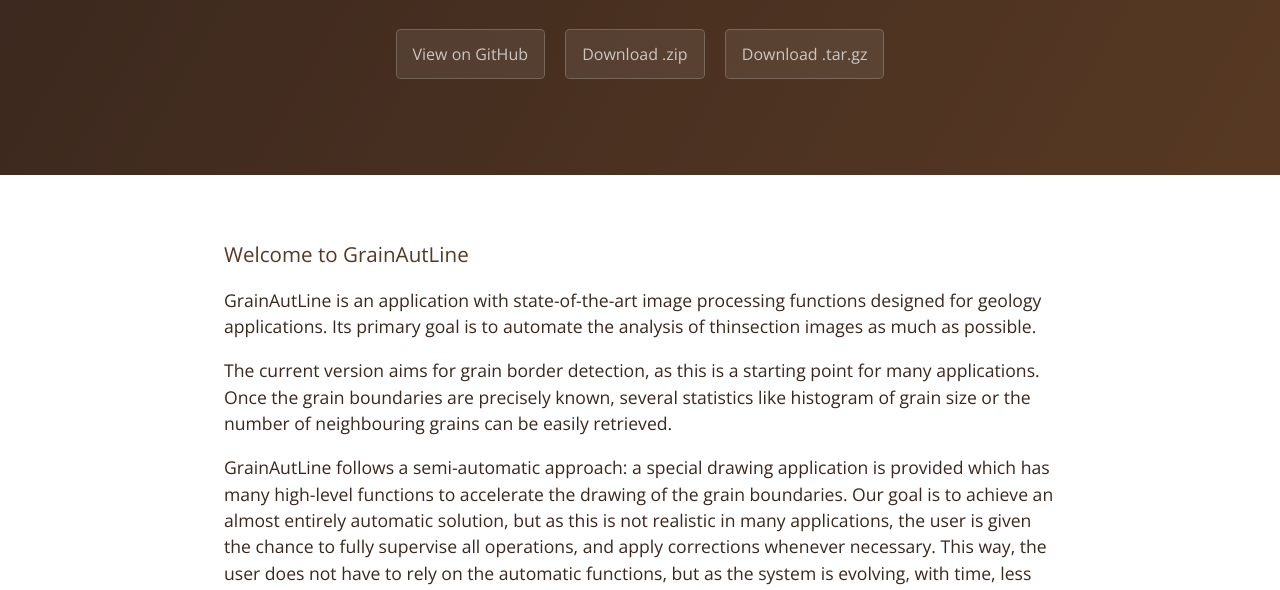
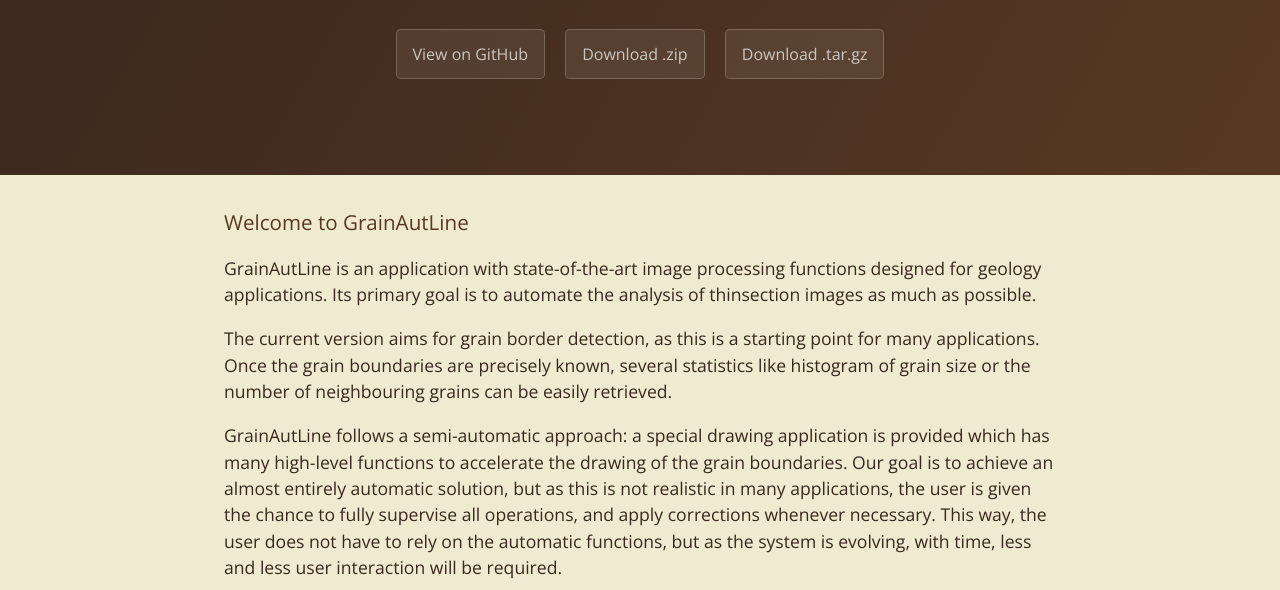
Before and after one commit to bmeaut/grainautline, a plain HTML site: page index.html in a window 1280 px wide. Shown: the part 208-798 px from the top of the page. Drawn offline with nearby package versions, Linux system fonts and the light colour scheme.

Commit message:
set background color

```diff
--- a/stylesheets/stylesheet.css
+++ b/stylesheets/stylesheet.css
@@ -7,6 +7,7 @@ body {
   font-family: "Open Sans", "Helvetica Neue", Helvetica, Arial, sans-serif;
   font-size: 16px;
   line-height: 1.5;
+  background-color: #F0EBD0;
   color: #3A271E; }
 
 a {
@@ -105,7 +106,6 @@ a {
     font-size: 1rem; } }
 
 .main-content :first-child {
-  background-color: #F0EBD0
   margin-top: 0; }
 .main-content img {
   max-width: 100%; }
```
Also changed, not shown: 2 other files.
